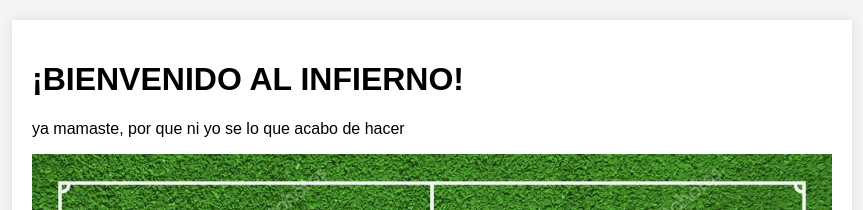
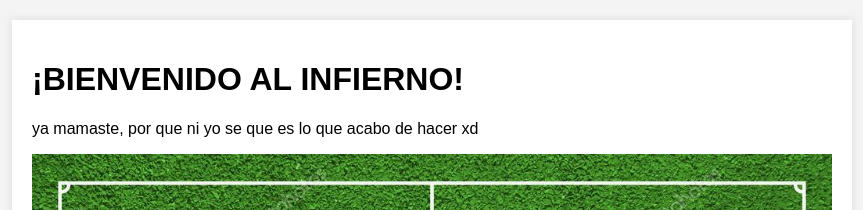
Before and after one commit to Josetinho/josetinho.gtihub.io, a plain HTML site: page index.html in a window 1280 px wide. Shown: the top 210 px of the page, without its empty margins (208-1071 px from the left). Drawn offline with Linux system fonts and the light colour scheme.

Commit message:
Update index.html

```diff
--- a/index.html
+++ b/index.html
@@ -29,7 +29,7 @@
 <body>
     <div class="container">
         <h1>¡BIENVENIDO AL INFIERNO!</h1>
-        <p>ya mamaste, por que ni yo se lo que acabo de hacer</p>
+        <p>ya mamaste, por que ni yo se que es lo que acabo de hacer xd</p>
         <img src="canchi.jpg" alt="Descripción de la imagen">
     </div>
 </body>
```
